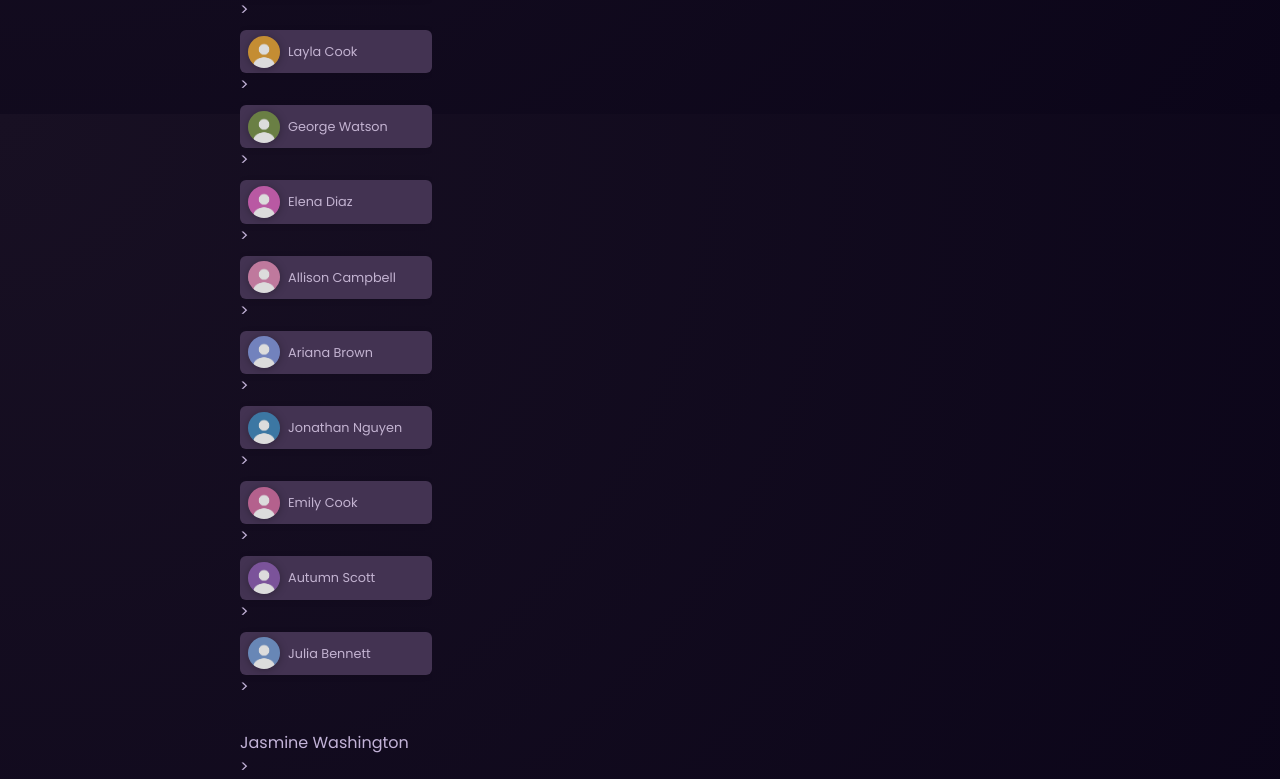
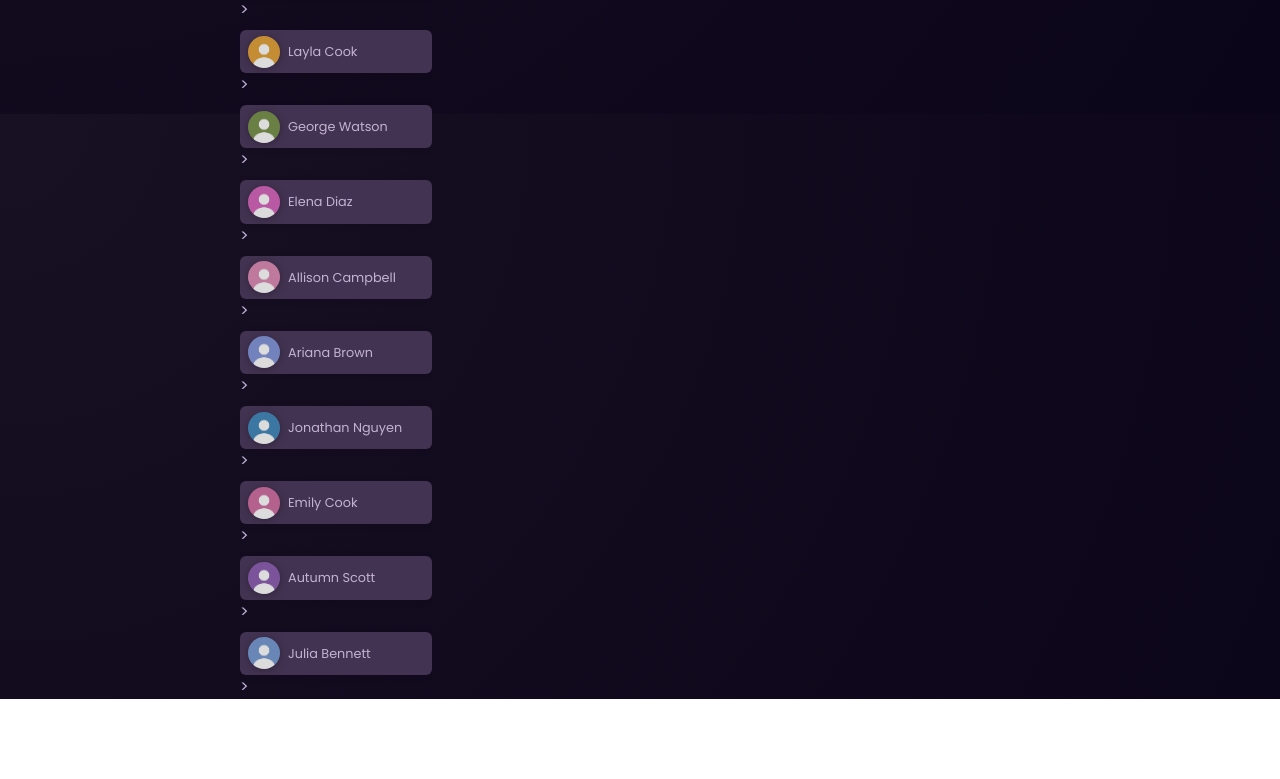
Before and after one commit to igakujawska/pierwsze-pr-by-z-html-css-js, an Angular app in the folder first-angular-app/: page / in a window 1280 px wide. Shown: the part 7086-7865 px from the top of the page. After the commit the page ends 7785 px from the top, so only its background shows below. Built offline with nearby package versions, Linux system fonts and the light colour scheme.

Commit message:
outputting conditional content

```diff
--- a/first-angular-app/src/app/app.html
+++ b/first-angular-app/src/app/app.html
@@ -12,6 +12,5 @@
         }
     </ul>
 
-    TASKS OF THAT USER
-    <app-tasks [name]="selectedUser.name"/>
+    <app-tasks [name]="selectedUser ? selectedUser.name : ''"/>
 </main>
--- a/first-angular-app/src/app/app.ts
+++ b/first-angular-app/src/app/app.ts
@@ -12,7 +12,7 @@ import { Tasks } from './tasks/tasks';
 })
 export class App {
     users = DUMMY_USERS;
-    selectedUserId='u1';
+    selectedUserId?:string;
 
     get selectedUser() {
       return this.users.find((user) => user.id === this.selectedUserId)!;
```
